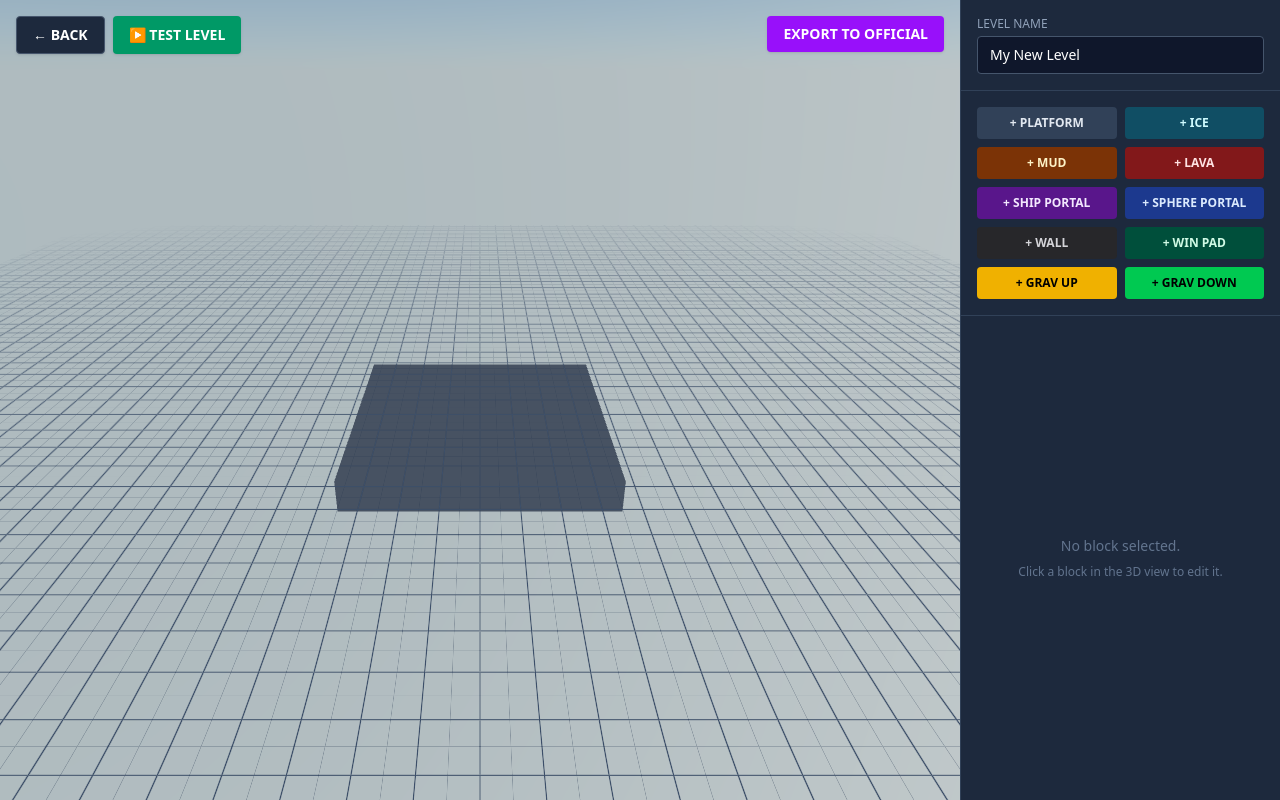
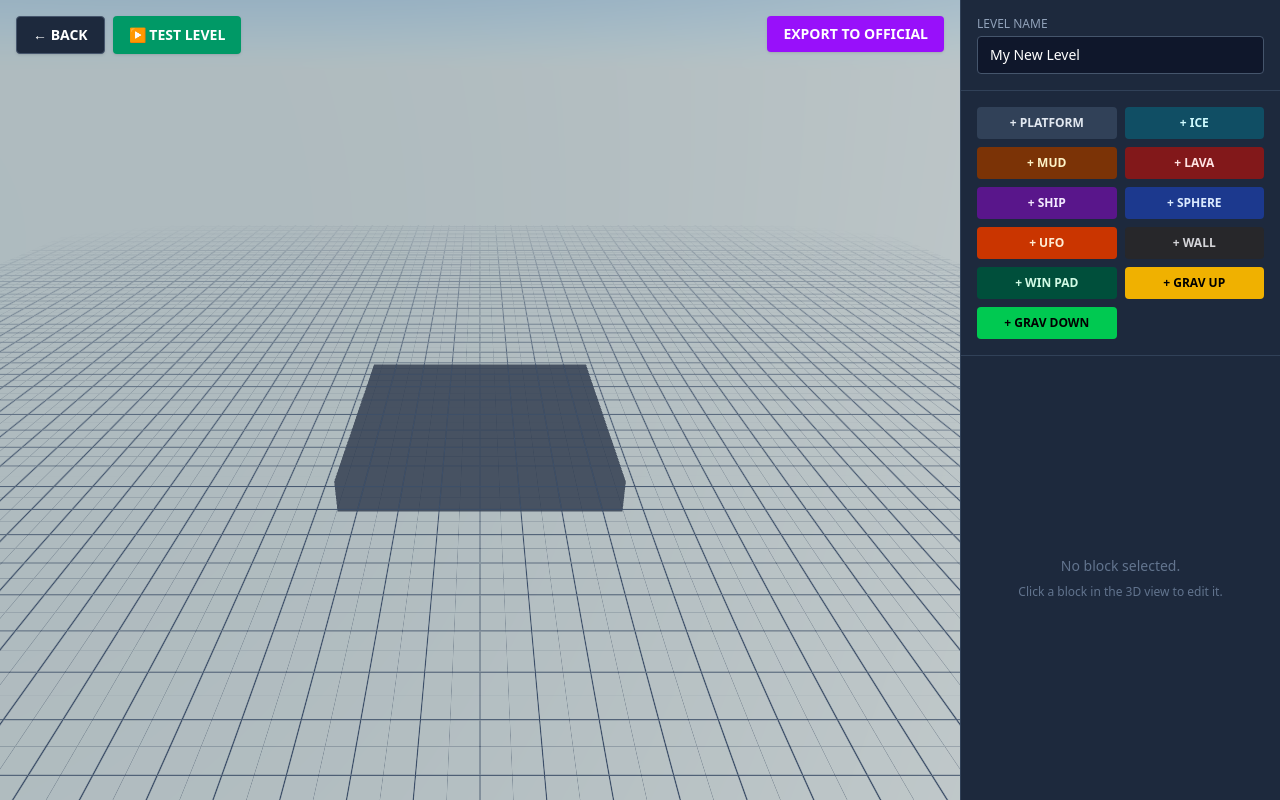
Before and after one commit to neutrinocoder/3dballgame, a React (Vite) app: page / in a window 1280 px wide. Both pictures are taken after a click on the button "CREATE NEW LEVEL". Built offline with nearby package versions, Linux system fonts and the light colour scheme.

Commit message:
feat: Add Flappy Bird (UFO) portal and gameplay mode

```diff
--- a/src/components/Level.tsx
+++ b/src/components/Level.tsx
@@ -14,12 +14,13 @@ export interface PlatformProps {
   isMud?: boolean;
   isShipPortal?: boolean;
   isSpherePortal?: boolean;
+  isUfoPortal?: boolean;
   isWall?: boolean;
   isGravityUpPortal?: boolean;
   isGravityDownPortal?: boolean;
 }
 
-export function Platform({ position, size, color = '#ffffff', isLava, isWin, isIce, isMud, isShipPortal, isSpherePortal, isWall, isGravityUpPortal, isGravityDownPortal }: PlatformProps) {
+export function Platform({ position, size, color = '#ffffff', isLava, isWin, isIce, isMud, isShipPortal, isSpherePortal, isUfoPortal, isWall, isGravityUpPortal, isGravityDownPortal }: PlatformProps) {
   const addDeath = useGameStore((s) => s.addDeath);
   const setStatus = useGameStore((s) => s.setStatus);
   const stopTimer = useGameStore((s) => s.stopTimer);
@@ -29,7 +30,7 @@ export function Platform({ position, size, color = '#ffffff', isLava, isWin, isI
   const gravityDir = useGameStore((s) => s.gravityDirection);
 
   const isGravityPortal = isGravityUpPortal || isGravityDownPortal;
-  const isShapePortal = isShipPortal || isSpherePortal;
+  const isShapePortal = isShipPortal || isSpherePortal || isUfoPortal;
   const isPortal = isShapePortal || isGravityPortal;
   const isSensor = isPortal;
   const colliderSize = isShapePortal ? [400, 400, size[2]] : size;
@@ -44,6 +45,7 @@ export function Platform({ position, size, color = '#ffffff', isLava, isWin, isI
       onIntersectionEnter={() => {
         if (isShipPortal) setPlayerShape('ship');
         else if (isSpherePortal) setPlayerShape('sphere');
+        else if (isUfoPortal) setPlayerShape('ufo');
         else if (isGravityUpPortal) setGravityDirection(-1);
         else if (isGravityDownPortal) setGravityDirection(1);
       }}
@@ -106,6 +108,7 @@ export function Level() {
           isMud={block.type === 'mud'}
           isShipPortal={block.type === 'ship-portal'}
           isSpherePortal={block.type === 'sphere-portal'}
+          isUfoPortal={block.type === 'ufo-portal'}
           isWall={block.type === 'wall'}
           isGravityUpPortal={block.type === 'gravity-up-portal'}
           isGravityDownPortal={block.type === 'gravity-down-portal'}
--- a/src/components/LevelEditor.tsx
+++ b/src/components/LevelEditor.tsx
@@ -100,7 +100,7 @@ export function LevelEditor() {
   };
 
   const addBlock = (type: LevelBlock['type']) => {
-    const defaultColor = type === 'lava' ? '#ef4444' : type === 'win' ? '#10b981' : type === 'ice' ? '#67e8f9' : type === 'mud' ? '#78350f' : type === 'ship-portal' ? '#a855f7' : type === 'sphere-portal' ? '#3b82f6' : type === 'wall' ? '#94a3b8' : type === 'gravity-up-portal' ? '#eab308' : type === 'gravity-down-portal' ? '#22c55e' : '#cbd5e1';
+    const defaultColor = type === 'lava' ? '#ef4444' : type === 'win' ? '#10b981' : type === 'ice' ? '#67e8f9' : type === 'mud' ? '#78350f' : type === 'ship-portal' ? '#a855f7' : type === 'sphere-portal' ? '#3b82f6' : type === 'ufo-portal' ? '#f97316' : type === 'wall' ? '#94a3b8' : type === 'gravity-up-portal' ? '#eab308' : type === 'gravity-down-portal' ? '#22c55e' : '#cbd5e1';
     const newBlock: LevelBlock = {
       id: uuidv4(),
       position: [0, 0, 0],
@@ -259,8 +259,9 @@ export function LevelEditor() {
           <button onClick={() => addBlock('ice')} className="bg-cyan-900 hover:bg-cyan-800 text-cyan-100 px-2 py-2 rounded text-xs font-bold">+ ICE</button>
           <button onClick={() => addBlock('mud')} className="bg-amber-900 hover:bg-amber-800 text-amber-100 px-2 py-2 rounded text-xs font-bold">+ MUD</button>
           <button onClick={() => addBlock('lava')} className="bg-red-900 hover:bg-red-800 text-red-100 px-2 py-2 rounded text-xs font-bold">+ LAVA</button>
-          <button onClick={() => addBlock('ship-portal')} className="bg-purple-900 hover:bg-purple-800 text-purple-100 px-2 py-2 rounded text-xs font-bold">+ SHIP PORTAL</button>
-          <button onClick={() => addBlock('sphere-portal')} className="bg-blue-900 hover:bg-blue-800 text-blue-100 px-2 py-2 rounded text-xs font-bold">+ SPHERE PORTAL</button>
+          <button onClick={() => addBlock('ship-portal')} className="bg-purple-900 hover:bg-purple-800 text-purple-100 px-2 py-2 rounded text-xs font-bold">+ SHIP</button>
+          <button onClick={() => addBlock('sphere-portal')} className="bg-blue-900 hover:bg-blue-800 text-blue-100 px-2 py-2 rounded text-xs font-bold">+ SPHERE</button>
+          <button onClick={() => addBlock('ufo-portal')} className="bg-orange-700 hover:bg-orange-600 text-orange-100 px-2 py-2 rounded text-xs font-bold">+ UFO</button>
           <button onClick={() => addBlock('wall')} className="bg-zinc-800 hover:bg-zinc-700 text-zinc-300 px-2 py-2 rounded text-xs font-bold">+ WALL</button>
           <button onClick={() => addBlock('win')} className="bg-emerald-900 hover:bg-emerald-800 text-emerald-100 px-2 py-2 rounded text-xs font-bold">+ WIN PAD</button>
           <button onClick={() => addBlock('gravity-up-portal')} className="bg-yellow-500 hover:bg-yellow-400 text-black px-2 py-2 rounded text-xs font-bold">+ GRAV UP</button>
--- a/src/components/Player.tsx
+++ b/src/components/Player.tsx
@@ -112,6 +112,20 @@ export function Player() {
 
     // Movement direction according to camera's Y rotation
     const direction = inputVector.clone().applyEuler(new THREE.Euler(0, euler.current.y, 0));
+
+    if (playerShape === 'ufo') {
+      // UFO: Constant forward speed, no mouse tracking up/down, relies entirely on clicks and gravity
+      body.current.setLinvel({ x: 0, y: linvel.y, z: -8 }, true);
+      // Keep mesh oriented forward but still flip if gravity flips
+      meshGroup.current.rotation.x = THREE.MathUtils.lerp(meshGroup.current.rotation.x, gravityDir === -1 ? Math.PI : 0, 10 * delta);
+      meshGroup.current.rotation.z = THREE.MathUtils.lerp(meshGroup.current.rotation.z, 0, 10 * delta);
+
+      if (jump && state.clock.elapsedTime - lastJumpTime.current > 0.3) {
+         body.current.setLinvel({ x: 0, y: 8 * gravityDir, z: -8 }, true);
+         lastJumpTime.current = state.clock.elapsedTime;
+      }
+      return;
+    }
 
     if (playerShape === 'ship') {
       let targetY = linvel.y;
@@ -241,7 +255,7 @@ export function Player() {
         if (other.rigidBodyObject?.userData?.isMud) mudContacts.current = Math.max(0, mudContacts.current - 1);
       }}
     >
-      {playerShape === 'ship' ? (
+      {playerShape === 'ship' || playerShape === 'ufo' ? (
         <CuboidCollider args={[0.6, 1, 1]} />
       ) : (
         <BallCollider args={[0.5]} />
@@ -271,6 +285,11 @@ export function Player() {
               <meshStandardMaterial color="#fb923c" emissive="#ea580c" emissiveIntensity={2} transparent opacity={0.8} />
             </mesh>
           </group>
+        ) : playerShape === 'ufo' ? (
+          <mesh castShadow receiveShadow rotation={[-Math.PI / 2, 0, 0]}>
+            <coneGeometry args={[0.5, 1.5, 16]} />
+            <meshStandardMaterial color="#f97316" metalness={0.8} roughness={0.2} />
+          </mesh>
         ) : (
           <mesh castShadow>
             <sphereGeometry args={[0.5, 32, 32]} />
--- a/src/officialLevels.ts
+++ b/src/officialLevels.ts
@@ -56,26 +56,40 @@ export const officialLevels: CustomLevel[] = [
       { id: uuidv4(), position: [0, -7, -170], size: [10, 1, 10], type: 'platform', color: '#cbd5e1' },
 
       // 7. ANTI-GRAVITY SECTION
-      // Go upside down!
       { id: uuidv4(), position: [0, -5, -180], size: [8, 8, 2], type: 'gravity-up-portal', color: '#eab308' },
-
-      // Upside down ceiling platforms (y = 5, gravity pulls UP so we land on bottom of platform)
       { id: uuidv4(), position: [0, 5, -185], size: [10, 1, 10], type: 'platform', color: '#cbd5e1' },
-
-      // Jump along ceiling (gap of 3 units, jump towards y=0)
       { id: uuidv4(), position: [0, 5, -196], size: [8, 1, 8], type: 'platform', color: '#cbd5e1' },
-
-      // Walk off edge and "drop" up to y=12
       { id: uuidv4(), position: [0, 12, -206], size: [8, 1, 8], type: 'platform', color: '#cbd5e1' },
-
-      // Return to normal gravity
       { id: uuidv4(), position: [0, 10, -216], size: [8, 8, 2], type: 'gravity-down-portal', color: '#22c55e' },
-
-      // Fall down to final platform
       { id: uuidv4(), position: [0, -5, -226], size: [10, 1, 15], type: 'platform', color: '#cbd5e1' },
 
+      // 8. UFO FLAPPY BIRD SECTION
+      { id: uuidv4(), position: [0, -3, -240], size: [8, 8, 2], type: 'ufo-portal', color: '#f97316' },
+
+      // Lava floor so they have to fly
+      { id: uuidv4(), position: [0, -20, -270], size: [20, 2, 60], type: 'lava', color: '#ef4444' },
+
+      // Flappy bird pipes (walls you have to jump through)
+      // Pipe 1 (Gap in middle)
+      { id: uuidv4(), position: [0, 10, -255], size: [20, 20, 2], type: 'wall', color: '#94a3b8' },
+      { id: uuidv4(), position: [0, -20, -255], size: [20, 20, 2], type: 'wall', color: '#94a3b8' },
+
+      // Pipe 2 (Gap up high)
+      { id: uuidv4(), position: [0, 15, -275], size: [20, 10, 2], type: 'wall', color: '#94a3b8' },
+      { id: uuidv4(), position: [0, -15, -275], size: [20, 30, 2], type: 'wall', color: '#94a3b8' },
+
+      // Pipe 3 (Gap down low)
+      { id: uuidv4(), position: [0, 5, -295], size: [20, 30, 2], type: 'wall', color: '#94a3b8' },
+      { id: uuidv4(), position: [0, -25, -295], size: [20, 10, 2], type: 'wall', color: '#94a3b8' },
+
+      // Return to Sphere
+      { id: uuidv4(), position: [0, -3, -315], size: [8, 8, 2], type: 'sphere-portal', color: '#3b82f6' },
+
+      // Final platform
+      { id: uuidv4(), position: [0, -5, -325], size: [10, 1, 10], type: 'platform', color: '#cbd5e1' },
+
       // Final Jump
-      { id: uuidv4(), position: [0, -5, -238], size: [8, 1, 8], type: 'win', color: '#10b981' }
+      { id: uuidv4(), position: [0, -5, -337], size: [8, 1, 8], type: 'win', color: '#10b981' }
     ]
   }
 ];
--- a/src/store.ts
+++ b/src/store.ts
@@ -1,7 +1,7 @@
 import { create } from 'zustand';
 import { persist } from 'zustand/middleware';
 
-export type BlockType = 'platform' | 'lava' | 'win' | 'ice' | 'mud' | 'ship-portal' | 'sphere-portal' | 'wall' | 'gravity-up-portal' | 'gravity-down-portal';
+export type BlockType = 'platform' | 'lava' | 'win' | 'ice' | 'mud' | 'ship-portal' | 'sphere-portal' | 'ufo-portal' | 'wall' | 'gravity-up-portal' | 'gravity-down-portal';
 
 export interface LevelBlock {
   id: string;
@@ -55,8 +55,8 @@ export const useAppStore = create<AppState>()(
 interface GameState {
   status: 'playing' | 'dead' | 'won';
   setStatus: (status: 'playing' | 'dead' | 'won') => void;
-  playerShape: 'sphere' | 'ship';
-  setPlayerShape: (shape: 'sphere' | 'ship') => void;
+  playerShape: 'sphere' | 'ship' | 'ufo';
+  setPlayerShape: (shape: 'sphere' | 'ship' | 'ufo') => void;
   deaths: number;
   addDeath: () => void;
   startTime: number;
```
